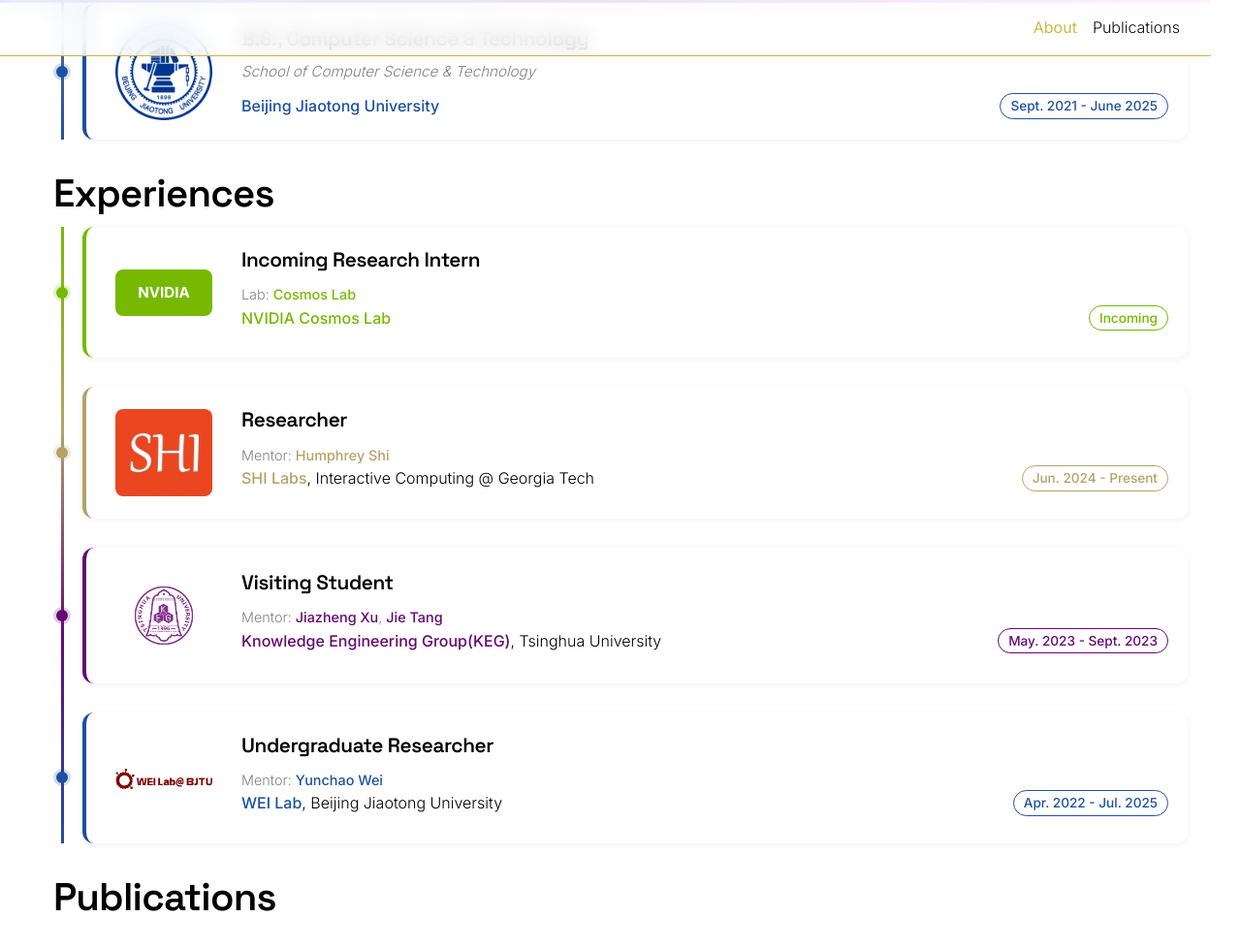
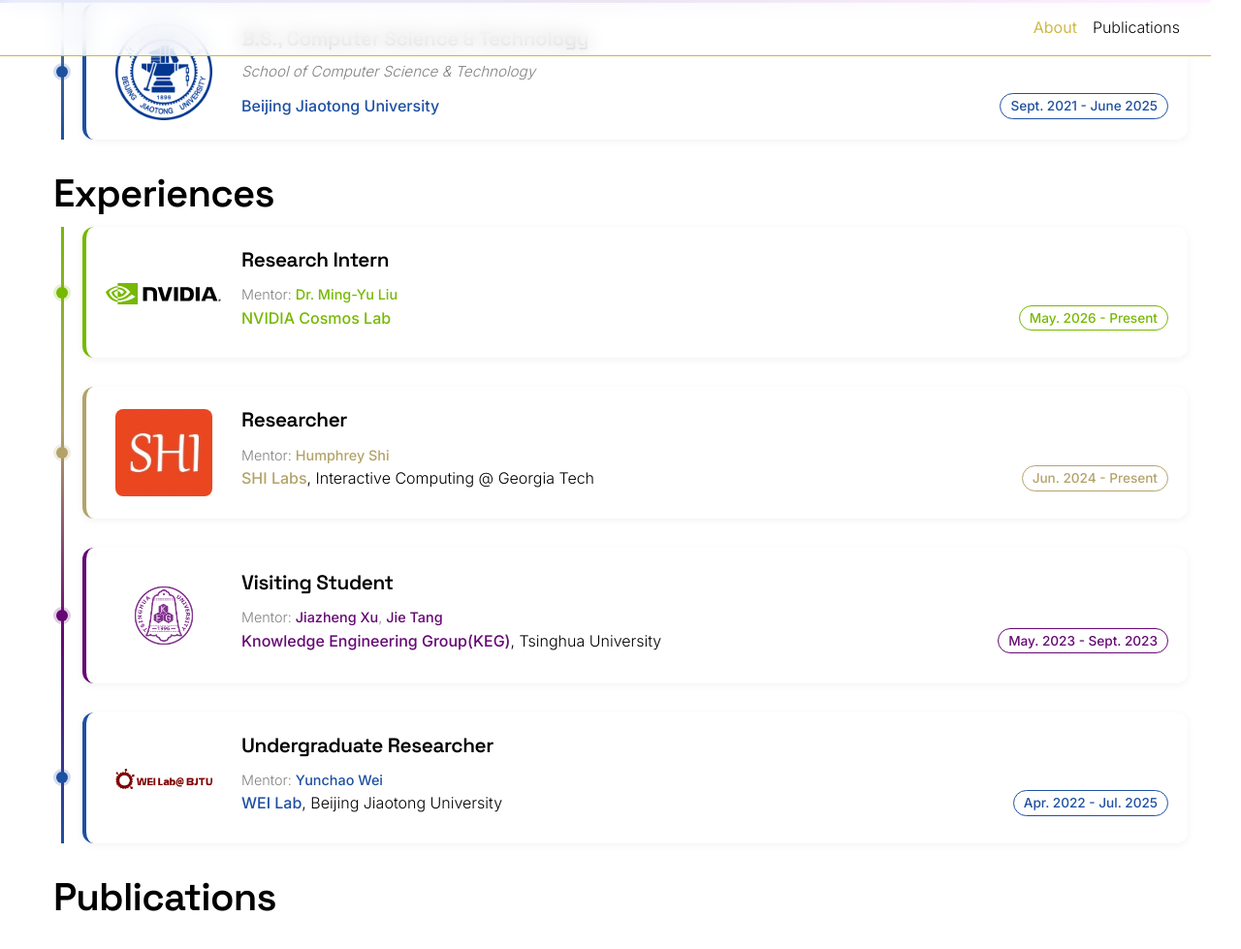
Before and after one commit to Rbrq03/Rbrq03.github.io, a Jekyll site: the page built from _pages/about.md, in a window 1280 px wide and 1400 px high, scrolled down 1666 px, cut to the strip 0-980 px from the top of the window. Shown: the whole strip at 97% size. Built offline with Jekyll 4.4.1, drawn with Linux system fonts in a browser that asks for light colours; full-size pictures stand in for the smaller copies a plugin makes; comment, search, counter and statistics services are not loaded; a style sheet for code colours, icons or effects is not loaded.

Commit message:
Fix NVIDIA experience entry

```diff
--- a/_includes/experiences.html
+++ b/_includes/experiences.html
@@ -2,14 +2,18 @@
   <div class="experience-item experience-item-1">
     <div class="experience-card">
       <div class="experience-logo">
-        <div class="experience-logo-text">NVIDIA</div>
+        <img
+          class="experience-logo-nvidia"
+          src="{{ '/assets/img/nvidia-logo.svg' | relative_url }}"
+          alt="NVIDIA"
+        />
       </div>
       <div class="experience-content">
-        <h3>Incoming Research Intern</h3>
+        <h3>Research Intern</h3>
         <div class="experience-mentor">
-          Lab:
-          <a href="https://research.nvidia.com/labs/cosmos-lab/"
-            >Cosmos Lab</a
+          Mentor:
+          <a href="https://research.nvidia.com/person/ming-yu-liu"
+            >Dr. Ming-Yu Liu</a
           >
         </div>
         <div class="experience-meta">
@@ -18,7 +22,7 @@
               >NVIDIA Cosmos Lab</a
             >
           </span>
-          <span class="experience-date">Incoming</span>
+          <span class="experience-date">May. 2026 - Present</span>
         </div>
       </div>
     </div>
@@ -239,18 +243,10 @@
     object-fit: contain;
   }
 
-  .experience-logo-text {
-    display: inline-flex;
-    width: 100px;
-    height: 48px;
-    align-items: center;
-    justify-content: center;
-    border-radius: 8px;
-    background: #76b900;
-    color: #ffffff;
-    font-size: 0.95em;
-    font-weight: 700;
-    letter-spacing: 0;
+  .experience-logo img.experience-logo-nvidia {
+    width: 120px;
+    max-width: 120px;
+    max-height: 44px;
   }
 
   .experience-content {
```
Also changed, not shown: assets/img/nvidia-logo.svg (added).
